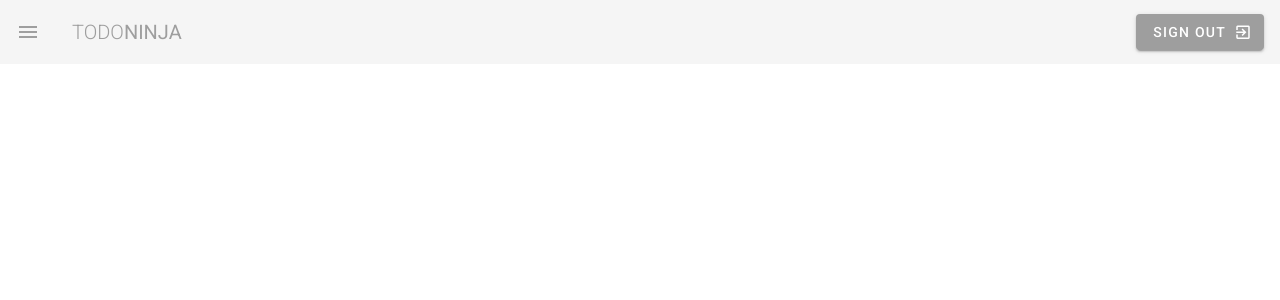
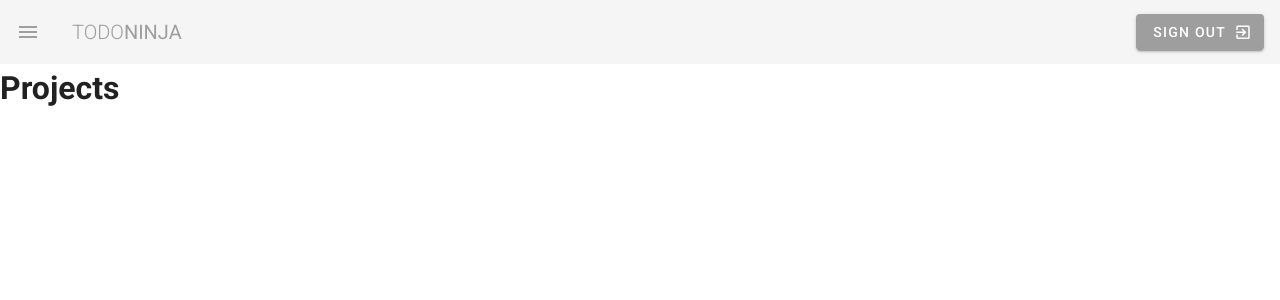
Before and after one commit to DavidCondit/vuetify-netninja-tutorial, a Vue app in the folder todo-ninja/: page /projects in a window 1280 px wide. Shown: the top 300 px of the page. Built offline with nearby package versions, Linux system fonts and the light colour scheme.

Commit message:
Added routes and views.

```diff
--- a/todo-ninja/src/router/index.js
+++ b/todo-ninja/src/router/index.js
@@ -1,22 +1,26 @@
 import Vue from 'vue'
 import VueRouter from 'vue-router'
-import Home from '../views/Home.vue'
+import Dashboard from '../views/Dashboard.vue'
+import Projects from '../views/Projects.vue'
+import Team from '../views/Team.vue'
 
 Vue.use(VueRouter)
 
   const routes = [
   {
     path: '/',
-    name: 'Home',
-    component: Home
+    name: 'Dashboard',
+    component: Dashboard
   },
   {
-    path: '/about',
-    name: 'About',
-    // route level code-splitting
-    // this generates a separate chunk (about.[hash].js) for this route
-    // which is lazy-loaded when the route is visited.
-    component: () => import(/* webpackChunkName: "about" */ '../views/About.vue')
+    path: '/projects',
+    name: 'Projects',
+    component: Projects
+  },
+  {
+    path: '/team',
+    name: 'Team',
+    component: Team
   }
 ]
 
--- a/todo-ninja/src/views/About.vue
+++ /dev/null
@@ -1,5 +0,0 @@
-<template>
-  <div class="about">
-    <h1>This is an about page</h1>
-  </div>
-</template>
--- /dev/null
+++ b/todo-ninja/src/views/Dashboard.vue
@@ -0,0 +1,16 @@
+<template>
+  <div class="dashboard">
+    <h1>Dashboard</h1>
+  </div>
+</template>
+
+<script>
+// @ is an alias to /src
+
+export default {
+  name: 'Dashboard',
+  components: {
+
+  }
+}
+</script>
--- a/todo-ninja/src/views/Home.vue
+++ b/todo-ninja/src/views/Projects.vue
@@ -1,6 +1,6 @@
 <template>
-  <div class="home">
-    <h1>Homepage</h1>
+  <div class="projects">
+    <h1>Projects</h1>
   </div>
 </template>
 
@@ -8,7 +8,7 @@
 // @ is an alias to /src
 
 export default {
-  name: 'Home',
+  name: 'Projects',
   components: {
 
   }
--- /dev/null
+++ b/todo-ninja/src/views/Team.vue
@@ -0,0 +1,16 @@
+<template>
+  <div class="team">
+    <h1>Team</h1>
+  </div>
+</template>
+
+<script>
+// @ is an alias to /src
+
+export default {
+  name: 'Team',
+  components: {
+
+  }
+}
+</script>
```
